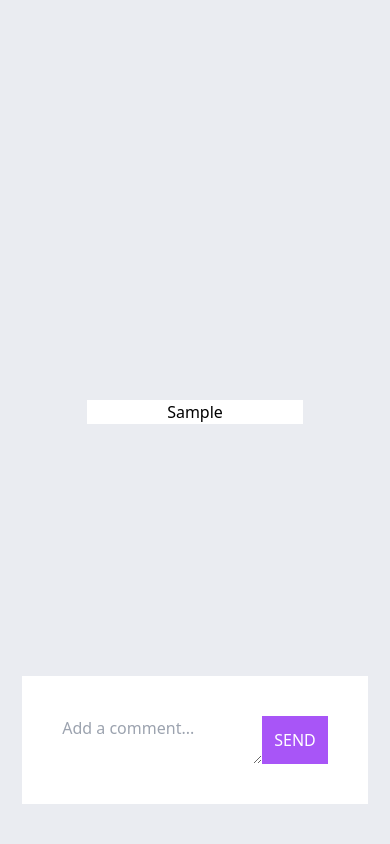
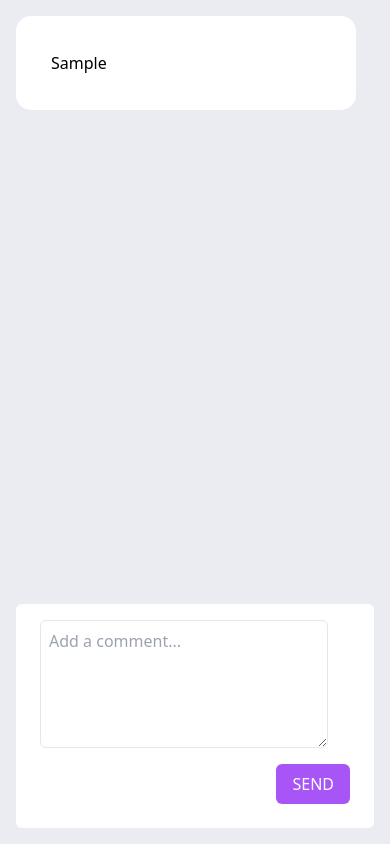
Before and after one commit to Eli7792/interactive-comment-section, a website: page public/index.html in a window 390 px wide. Both pictures are taken after typing "Sample" into the empty fields and a click on the button "SEND". Drawn offline with Linux system fonts and the light colour scheme.

Commit message:
ajustements css et comportement de la page en mobile

```diff
--- a/js/script.js
+++ b/js/script.js
@@ -16,16 +16,27 @@ function envoyerCommentaire() {
     if (commentText.trim() !== '') {
         // Créer un nouveau div pour le commentaire
         const newCommentDiv = document.createElement('div');
-        newCommentDiv.classList.add('bg-white', 'pt-16','pb-16', 'pr-20', 'pl-20', 'mb-5', 'rounded-lg', 'shadow');
+        newCommentDiv.classList.add('commentaire');
+
 
 
         // Créer une balise <p> à l'intérieur du div
         const commentParagraph = document.createElement('p');
+        // Créer un input type number
+        const commentVoteCounter = document.createElement('input');
+        commentVoteCounter.type = 'number';
+        commentVoteCounter.placeholder = '0';
+
+        commentParagraph.classList.add('commentaireTexte');
         commentParagraph.textContent = commentText.trim();
         // Ajouter la balise <p> au div du commentaire
         newCommentDiv.appendChild(commentParagraph);
+
+        /*Créer une div qui contiendra un input type=number et deux boutons qui
+        vont servir à augmenter et à baisser son value.*/
+
         // Ajouter le nouveau commentaire en haut de la section des commentaires
-        commentsSection.prepend(newCommentDiv);
+        commentsSection.append(newCommentDiv);
 
         // Vider le textarea
         writeComment.value = '';
--- a/public/index.html
+++ b/public/index.html
@@ -4,20 +4,24 @@
     <meta charset="UTF-8">
     <meta name="viewport" content="width=device-width, initial-scale=1.0">
     <link rel="stylesheet" href="output.css">
-    <title>Interactive comment section</title>
+    <title>Interactive Comment Section</title>
 </head>
-<body class="bg-grisPale flex flex-col justify-center items-center min-h-screen">
+<body class="bg-grisPale flex flex-col min-h-screen">
     <!-- Section d'affichage des commentaires -->
-    <div id="commentsSection">
+    <div id="commentsSection" class="flex-grow w-full overflow-y-auto p-4">
         <!-- Les nouveaux commentaires seront ajoutés ici -->
-      </div>
 
-  <div class="flex flex-col justify-center items-center">
-    <div class="bg-white flex flex-column justify-center items-center p-10 pl-15 pr-15 fixed bottom-0 mb-10">
-       <textarea name="writeComment" id="writeComment" placeholder="Add a comment..." ></textarea>
-       <button id="sendButton" class="bg-purple-500 text-white p-3">SEND</button>
+        <!-- ... -->
     </div>
-  </div>
-  <script src="../js/script.js"></script>
+
+    <!-- Champ de saisie commentaire -->
+    <div class="w-encadre m-4 bg-white p-6 pt-4 sticky bottom-0 rounded-md">
+      <div class="flex flex-col ">
+        <textarea id="writeComment" class=" w-72 h-32 flex-grow border p-2 rounded-md" placeholder="Add a comment..."></textarea>
+        <button id="sendButton" class=" max-w-20 self-end mt-4 bg-purple-500 text-white px-4 py-2 rounded-md">SEND</button>
+        </div>
+    </div>
+
+    <script src="../js/script.js"></script>
 </body>
 </html>
--- a/src/input.css
+++ b/src/input.css
@@ -1,3 +1,17 @@
 @tailwind base;
 @tailwind components;
 @tailwind utilities;
+
+.commentaire {
+    background-color:white;
+    padding:35px;
+    width:340px;
+    border-radius:15px;
+    margin-bottom:15px;
+}
+
+.commentaireTexte {
+    white-space:normal;
+    word-wrap:break-word;
+
+}
--- a/tailwind.config.js
+++ b/tailwind.config.js
@@ -5,6 +5,9 @@ module.exports = {
     extend: {
       colors: {
         grisPale: "#eaecf1",
+      },
+      maxWidth: {
+        'encadre': '380px',
       }
     },
   },
```
Also changed, not shown: public/output.css, src/output.css (deleted).
